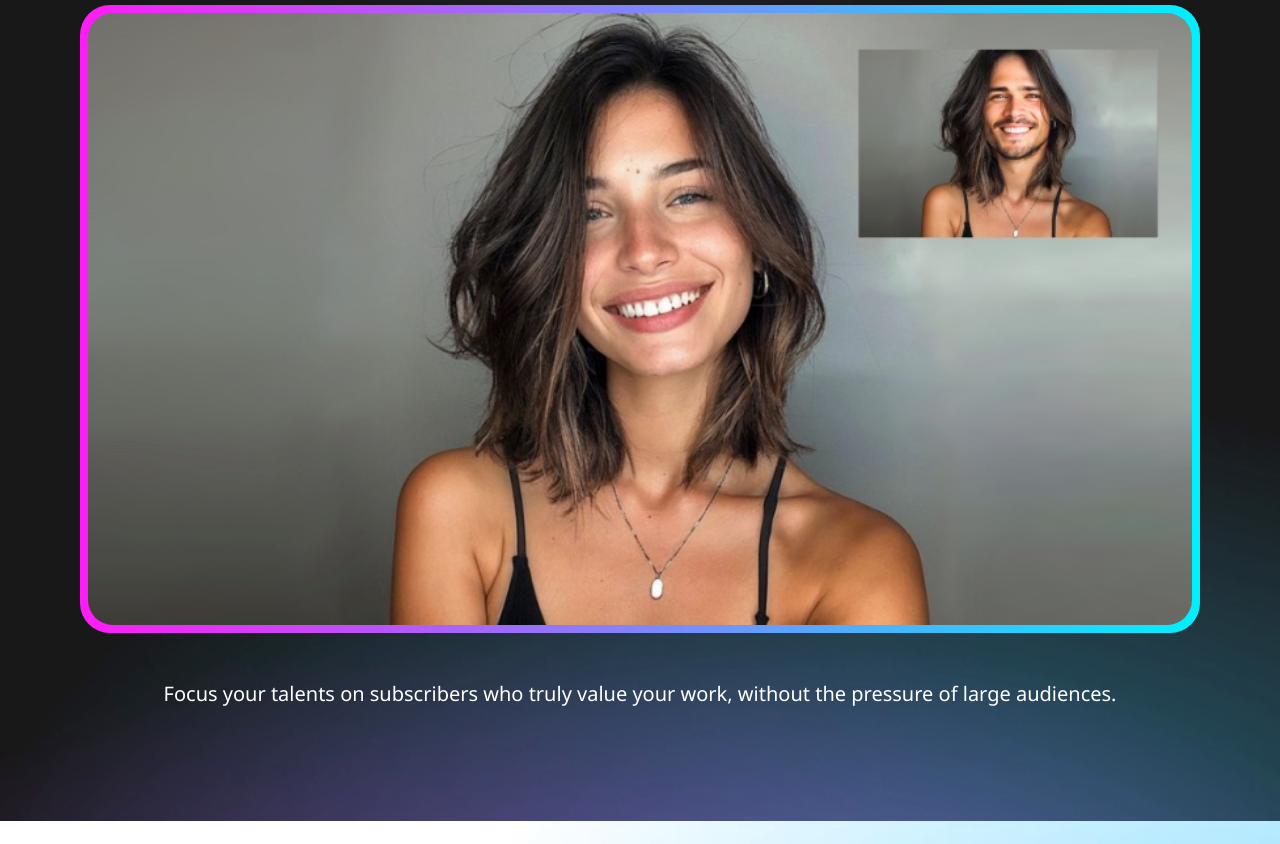
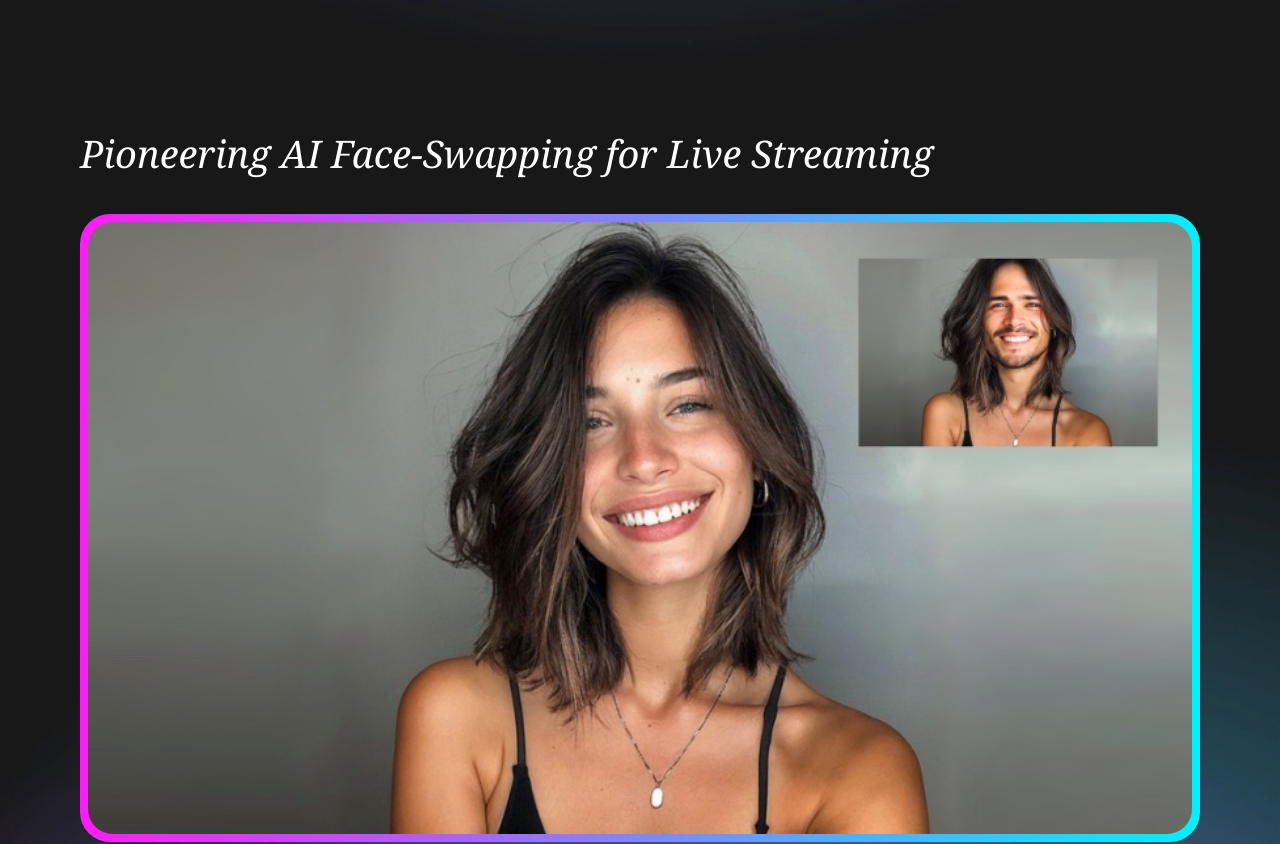
Before and after one commit to rickychan0611/popchat, a Next.js app: page /why-aime in a window 1280 px wide. Shown: the part 380-1224 px from the top of the page. Built offline with nearby package versions, Linux system fonts and the light colour scheme.

Commit message:
fix why me text

```diff
--- a/src/components/Footer.tsx
+++ b/src/components/Footer.tsx
@@ -54,8 +54,6 @@ const Footer = (props: Props) => {
           <div className='flex flex-1 justify-center text-center lg:text-left'>
             <div className='flex flex-col gap-4 mt-6'>
               <div className='text-[#3ECFEF] cursor-pointer'
-                onClick={() => router.push('/pricing')}>Pricing</div>
-              <div className='text-[#3ECFEF] cursor-pointer'
                 onClick={() => setOpenContact(true)}>Contact</div>
               <div className='text-[#3ECFEF] cursor-pointer'
                 onClick={() => router.push('/about')}>About</div>
--- a/src/pages/index.tsx
+++ b/src/pages/index.tsx
@@ -78,10 +78,10 @@ const Home = () => {
           backgroundSize: 'cover',
         }}
       >
-        <div className="flex flex-col sm:flex-row relative w-full max-w-[1400px] p-4 ">
+        <div className="flex flex-col sm:flex-row relative w-full max-w-[1400px] ">
 
           {/* left heart logo column */}
-          <div className="flex flex-col justify-center items-center w-full sm:w-1/2 sm:pr-10">
+          <div className="flex flex-col justify-center items-center w-full sm:w-1/2 sm:pr-10 px-4 ">
             <div className="mt-10 sm:mt-20 mb-40">
               <Image src="/1on1.png" width={200} height={200} alt="1on1 logo" />
               <p className="text-black text-[54px] font-serif italic">
@@ -96,7 +96,7 @@ const Home = () => {
           <div className="flex flex-1 justify-center items-center relative mt-[-150px] mb-10 sm:mt-0 sm:mb-10">
 
             {/* video */}
-            <div className="rounded-[40px] w-[88%] sm:w-[395px] h-[820px] absolute top-0 sm:top-[100px]">
+            <div className="rounded-[40px] w-[88%] sm:w-[390px] h-[815px] absolute top-0 sm:top-[100px]">
               <video controls={false} autoPlay muted loop playsInline
                 className="w-full h-full object-cover rounded-[50px]"
               >
@@ -111,8 +111,8 @@ const Home = () => {
                 <Image src="/frame.png" fill sizes="100%" alt="frame" className="z-40" />
               </div>
 
-              <div className="absolute w-full bottom-2  sm:ml-[-120px]">
-                <div className="w-full sm:w-[520px] h-[320px] relative scale-90 z-40 ml-[-16px] sm:ml-0">
+              <div className="absolute w-[98%] bottom-2 sm:ml-[-120px]">
+                <div className="w-full sm:w-[520px] h-[220px] sm:h-[320px] relative scale-90 z-40 ml-[-16px] sm:ml-0">
                   <Image src="/video-graphics.png" fill sizes="100%" alt="frame" className="z-40" />
                 </div>
               </div>
--- a/src/pages/why-aime.tsx
+++ b/src/pages/why-aime.tsx
@@ -33,27 +33,29 @@ const Home = () => {
 
   return (
     <div className={`flex min-h-screen flex-col items-center justify-between bg-black`} >
-      <div className="flex relative w-full h-full pt-20 flex-col pb-4 sm:pb-28"
+      <div className="flex relative w-full h-full pt-[200px] flex-col pb-[100px] sm:pb-28"
         style={{
           backgroundImage: "url('/bg-1.jpg')",
           backgroundRepeat: 'no-repeat',
-          backgroundPosition: 'center top',
+          backgroundPosition: 'center bottom',
           backgroundSize: 'cover',
         }}
       >
-        Í        <div className="w-full max-w-6xl mx-auto pt-0 sm:pt-10">
+        <div className="w-full max-w-6xl mx-auto pt-0 sm:pt-10 flex flex-col justify-center items-center">
           <div className="w-full max-w-[750px] px-4">
             <ResponsiveImage src="/why-aime.png" />
           </div>
-          <div className="w-full flex justify-center mt-6">
-            <div className="flex flex-1 justify-center items-center rounded-[30px] mt-0 sm:mt-20
+          <div className="text-left w-full text-white font-serif text-[38px] italic mt-32 mb-4 pl-4">
+            Pioneering AI Face-Swapping for Live Streaming</div>
+          <div className="w-full flex justify-center items-center">
+            <div className="flex flex-1 justify-center items-center rounded-[30px]
                p-1 sm:p-2 m-4 bg-gradient-to-r from-[#FF1CF7] to-[#00F0FF]"
             >
               <ResponsiveImage src="/main-1.jpg" className="rounded-[25px]" />
             </div>
           </div>
-          <div className="text-white text-center text-[20px] mt-[30px] mx-4">
-            Focus your talents on subscribers who truly value your work, without the pressure of large audiences.
+          <div className="text-white text-center text-[28px] mt-[30px] mx-4">
+            Captivate your audience with a dynamic on-screen presence.
           </div>
         </div>
       </div>
@@ -76,10 +78,10 @@ const Home = () => {
           backgroundSize: 'cover',
         }}
       >
-        <div className="flex flex-col sm:flex-row relative w-full max-w-[1400px] p-4 ">
+        <div className="flex flex-col sm:flex-row relative w-full max-w-[1400px] p-0 sm:p-4 ">
 
           {/* left heart logo column */}
-          <div className="flex flex-col justify-center items-center w-full sm:w-1/2 sm:pr-10">
+          <div className="flex flex-col justify-center items-center w-full sm:w-1/2 sm:pr-10 px-4">
             <div className="mt-10 sm:mt-20 mb-40">
               <Image src="/1on1.png" width={200} height={200} alt="1on1 logo" />
               <p className="text-black text-[54px] font-serif italic">
@@ -95,7 +97,7 @@ const Home = () => {
           <div className="flex flex-1 justify-center items-center relative mt-[-150px] mb-10 sm:mt-0 sm:mb-10">
 
             {/* video */}
-            <div className="rounded-[40px] w-[88%] sm:w-[395px] h-[820px] absolute top-0 sm:top-[100px]">
+            <div className="rounded-[40px] w-[88%] sm:w-[390px] h-[815px] absolute top-0 sm:top-[100px]">
               <video controls={false} autoPlay muted loop playsInline
                 className="w-full h-full object-cover rounded-[50px]"
               >
@@ -110,8 +112,8 @@ const Home = () => {
                 <Image src="/frame.png" fill sizes="100%" alt="frame" className="z-40" />
               </div>
 
-              <div className="absolute w-full bottom-2  sm:ml-[-120px]">
-                <div className="w-full sm:w-[520px] h-[320px] relative scale-90 z-40 ml-[-16px] sm:ml-0">
+              <div className="absolute w-[98%] bottom-2 sm:ml-[-120px]">
+                <div className="w-full sm:w-[520px] h-[220px] sm:h-[320px] relative scale-90 z-40 ml-[-16px] sm:ml-0">
                   <Image src="/video-graphics.png" fill sizes="100%" alt="frame" className="z-40" />
                 </div>
               </div>
@@ -145,12 +147,12 @@ const Home = () => {
             </div>
           </div>
 
-          <div className="flex flex-1 items-center justify-center mt-10 sm:mt-0 text-white pl-16">
+          <div className="flex flex-1 items-center justify-center mt-10 sm:mt-0 text-white pl-2 sm:pl-16">
             <div className="flex flex-row">
               <div className="w-[10px] h-[380px] relative">
                 <Image src="/line-v.png" fill sizes="100%" alt="private show" className="object-fit" />
               </div>
-              <div className="flex flex-col ml-16">
+              <div className="flex flex-col pl-8 sm:ml-16">
                 <p className="text-white text-[54px] font-serif italic">
                   Private Room--<br />
                   for 1-on-1 Live Streaming</p>
```
